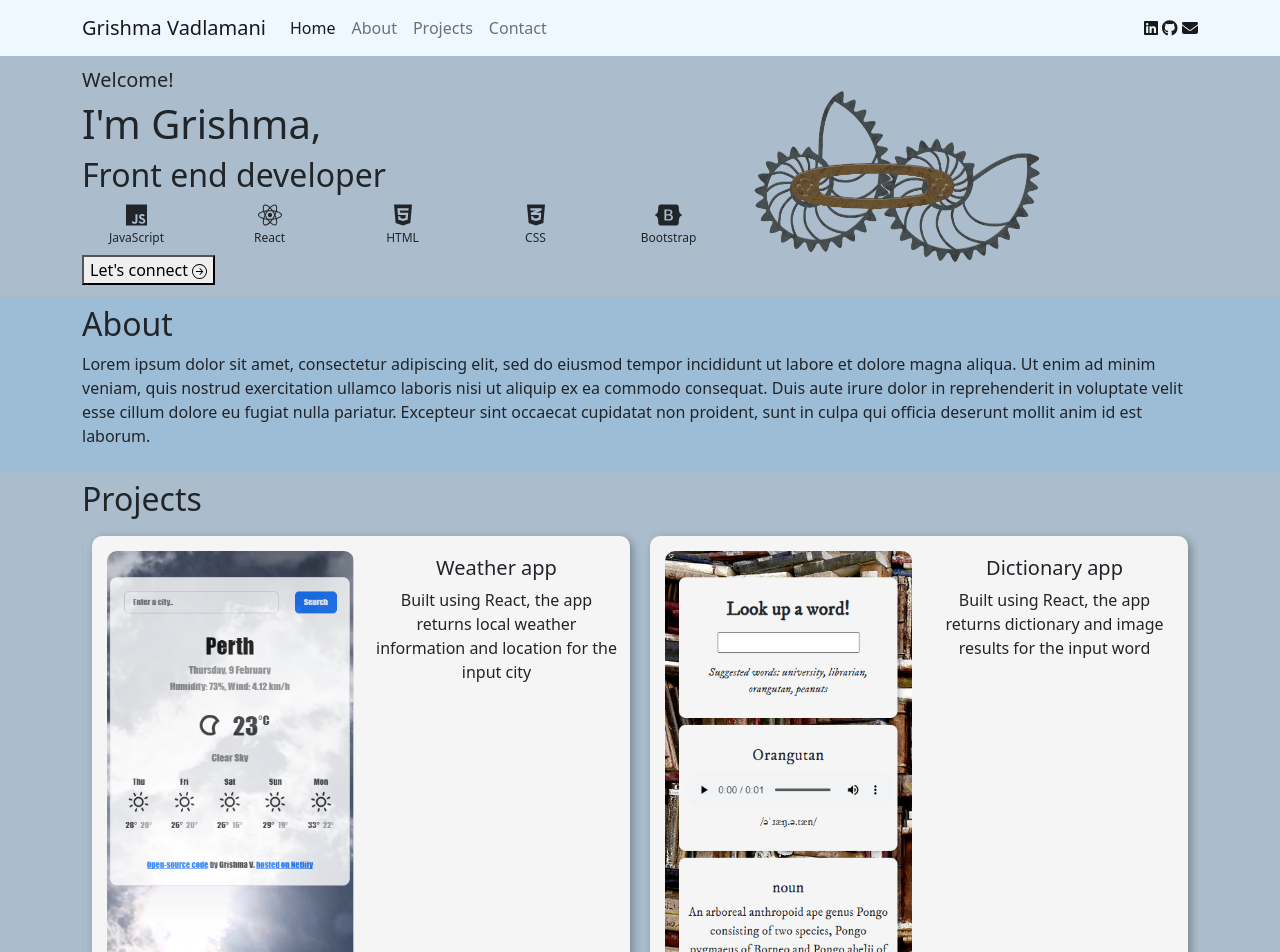
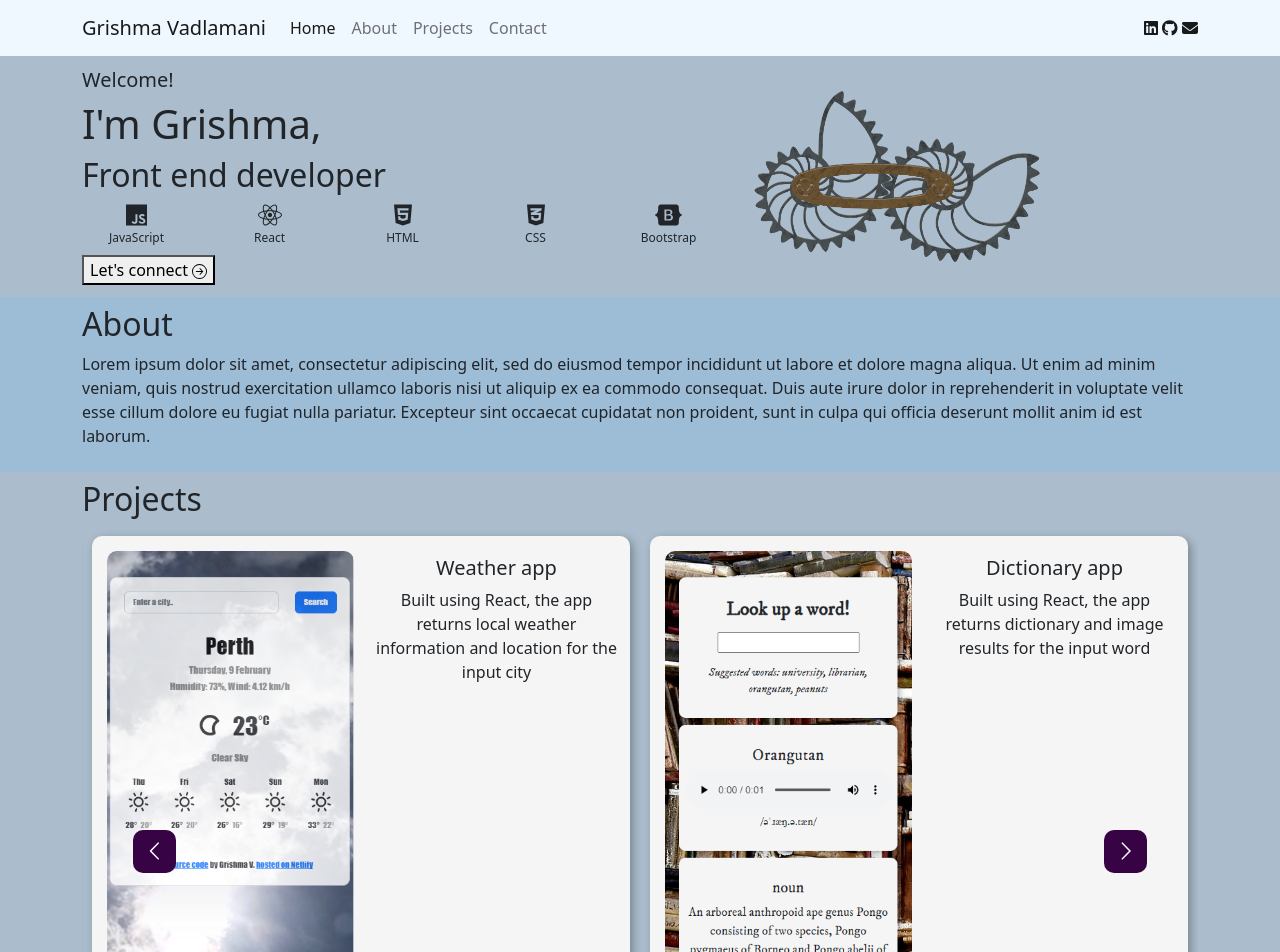
Before and after one commit to grishmav87/gv-webdevportfolio, a React (Create React App) app: page / in a window 1280 px wide. Shown: the top 952 px of the page. Built offline with nearby package versions, Linux system fonts and the light colour scheme; the HTML template or start-up script is replaced by a standard one.

Commit message:
Made some edits to carousel settings

```diff
--- a/src/components/Projects.js
+++ b/src/components/Projects.js
@@ -29,19 +29,18 @@ export default function Projects() {
       <Container>
         <h2>Projects</h2>
         <Carousel
-          swipeable={false}
-          draggable={false}
+          swipeable={true}
+          draggable={true}
           showDots={true}
+          renderButtonGroupOutside={false}
+          renderDotsOutside={false}
           responsive={responsive}
           ssr={true} // means to render carousel on server-side.
           infinite={true}
           keyBoardControl={true}
           customTransition="all .5"
           transitionDuration={500}
-          containerClass="carousel-container"
-          removeArrowOnDeviceType={["tablet", "mobile"]}
           dotListClass="custom-dot-list-style"
-          itemClass="carousel-item-padding-40-px"
         >
           <div className="project-card">
             <Row>
```
